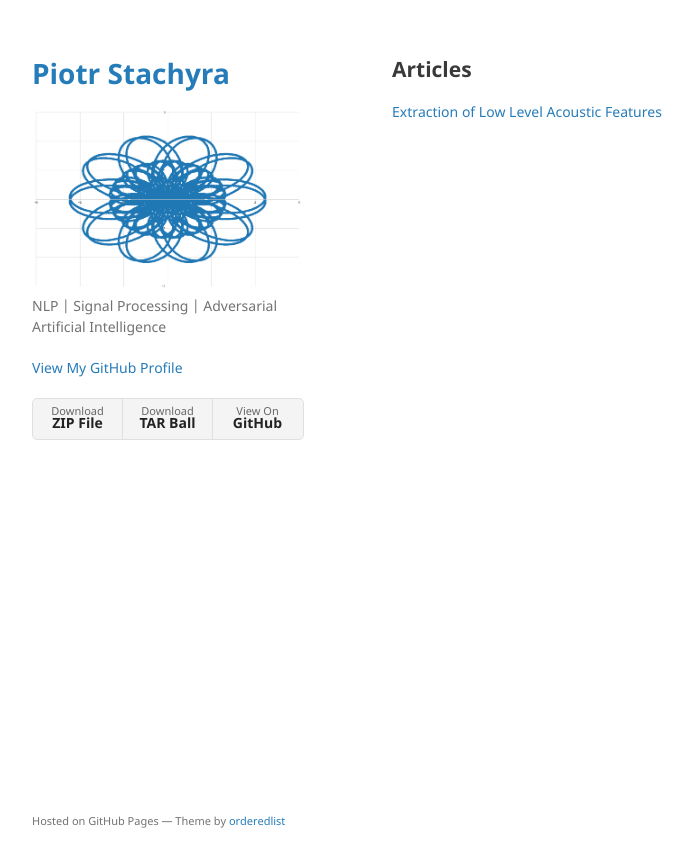
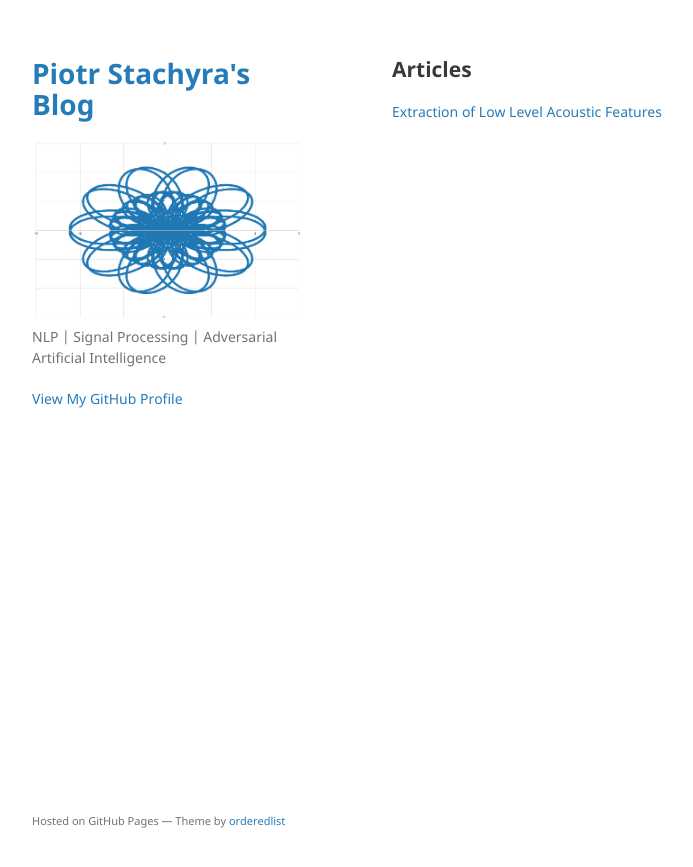
Before and after one commit to p-stachyra/p-stachyra.github.io, a Jekyll site: the page built from index.md, in a window 1280 px wide. Shown: the top 867 px of the page, without its empty margins (178-871 px from the left). Built offline with Jekyll 4.4.1, drawn with Linux system fonts in a browser that asks for light colours; our own code applies the rules of GitHub Pages for plain Markdown files.

Commit message:
Changed default.html to remove downloads

```diff
--- a/_config.yml
+++ b/_config.yml
@@ -1,4 +1,4 @@
-title: Piotr Stachyra
+title: Piotr Stachyra's Blog
 logo: /assets/images/website_logo.png
 description: NLP | Signal Processing | Adversarial Artificial Intelligence
 show_downloads: true
--- a/_layouts/default.html
+++ b/_layouts/default.html
@@ -32,11 +32,11 @@
         {% endif %}
 
         {% if site.show_downloads %}
-        <ul class="downloads">
+        <!-- <ul class="downloads">
           <li><a href="{{ site.github.zip_url }}">Download <strong>ZIP File</strong></a></li>
           <li><a href="{{ site.github.tar_url }}">Download <strong>TAR Ball</strong></a></li>
           <li><a href="{{ site.github.repository_url }}">View On <strong>GitHub</strong></a></li>
-        </ul>
+        </ul> -->
         {% endif %}
       </header>
       <section>
```
